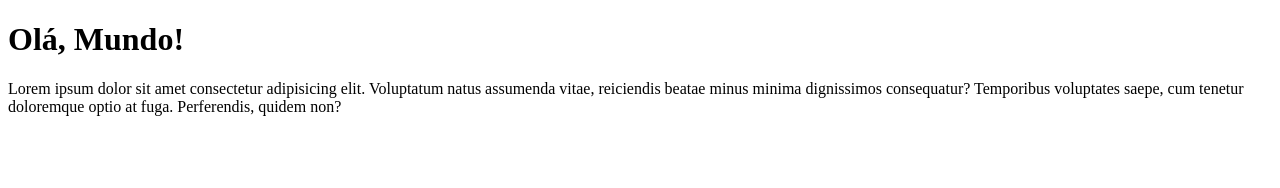
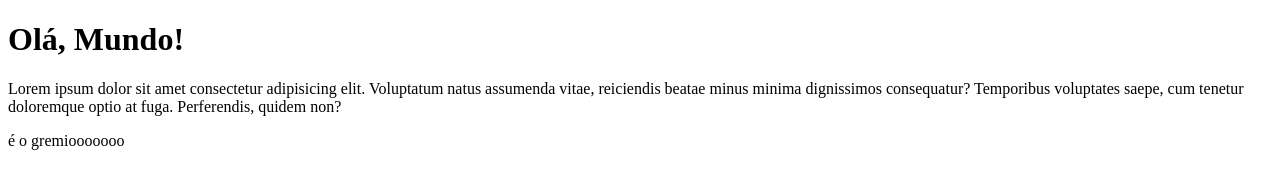
Before and after one commit to luizhp10/olamundo, a plain HTML site: page siteExemplo/index.html in a window 1280 px wide. Drawn offline with Linux system fonts and the light colour scheme.

Commit message:
adicionei um paragrafo

```diff
--- a/siteExemplo/index.html
+++ b/siteExemplo/index.html
@@ -8,5 +8,6 @@
 <body>
     <h1>Olá, Mundo!</h1>
     <p>Lorem ipsum dolor sit amet consectetur adipisicing elit. Voluptatum natus assumenda vitae, reiciendis beatae minus minima dignissimos consequatur? Temporibus voluptates saepe, cum tenetur doloremque optio at fuga. Perferendis, quidem non?</p>
+    <p>é o gremiooooooo</p>
 </body>
 </html>
```
